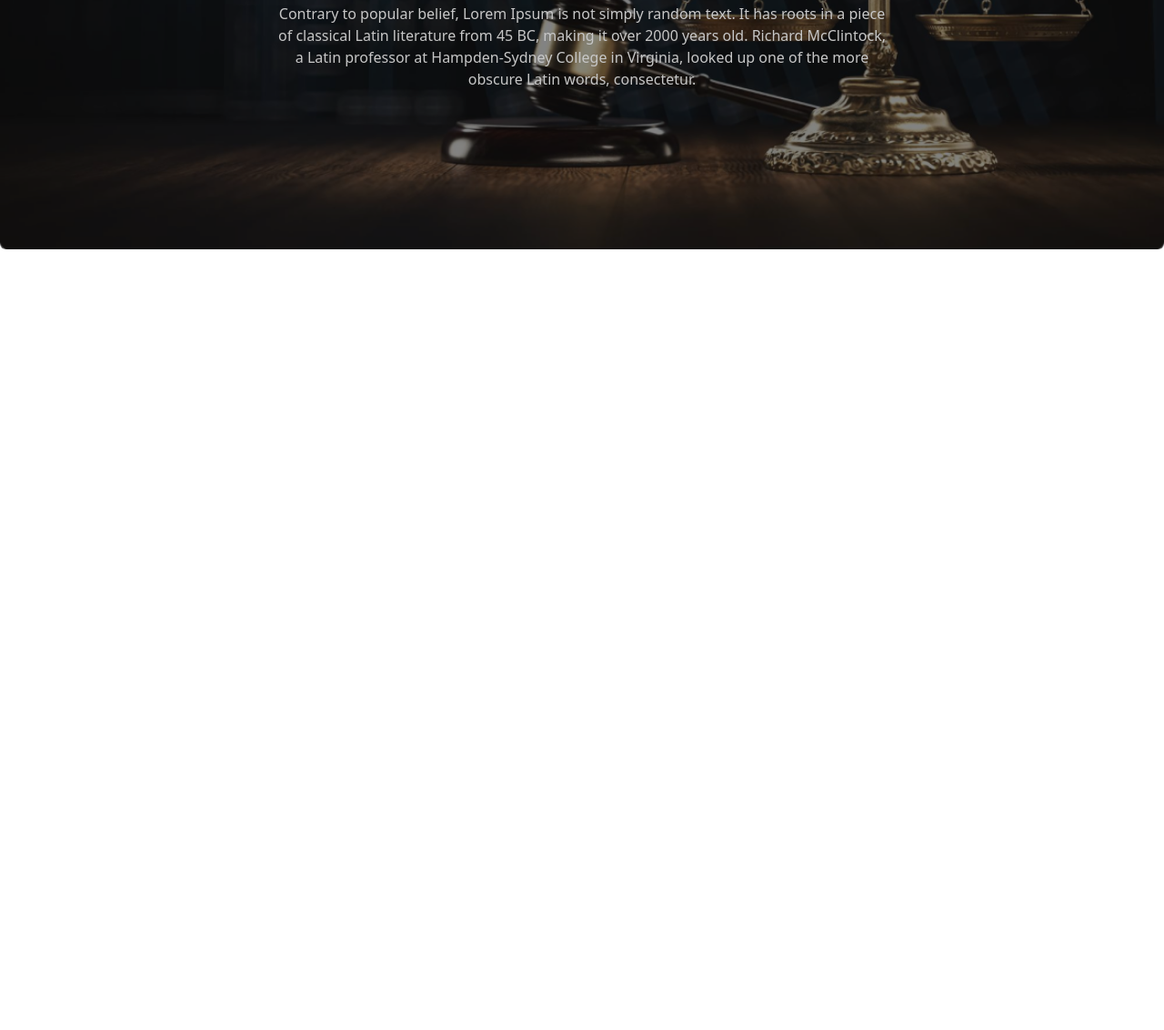
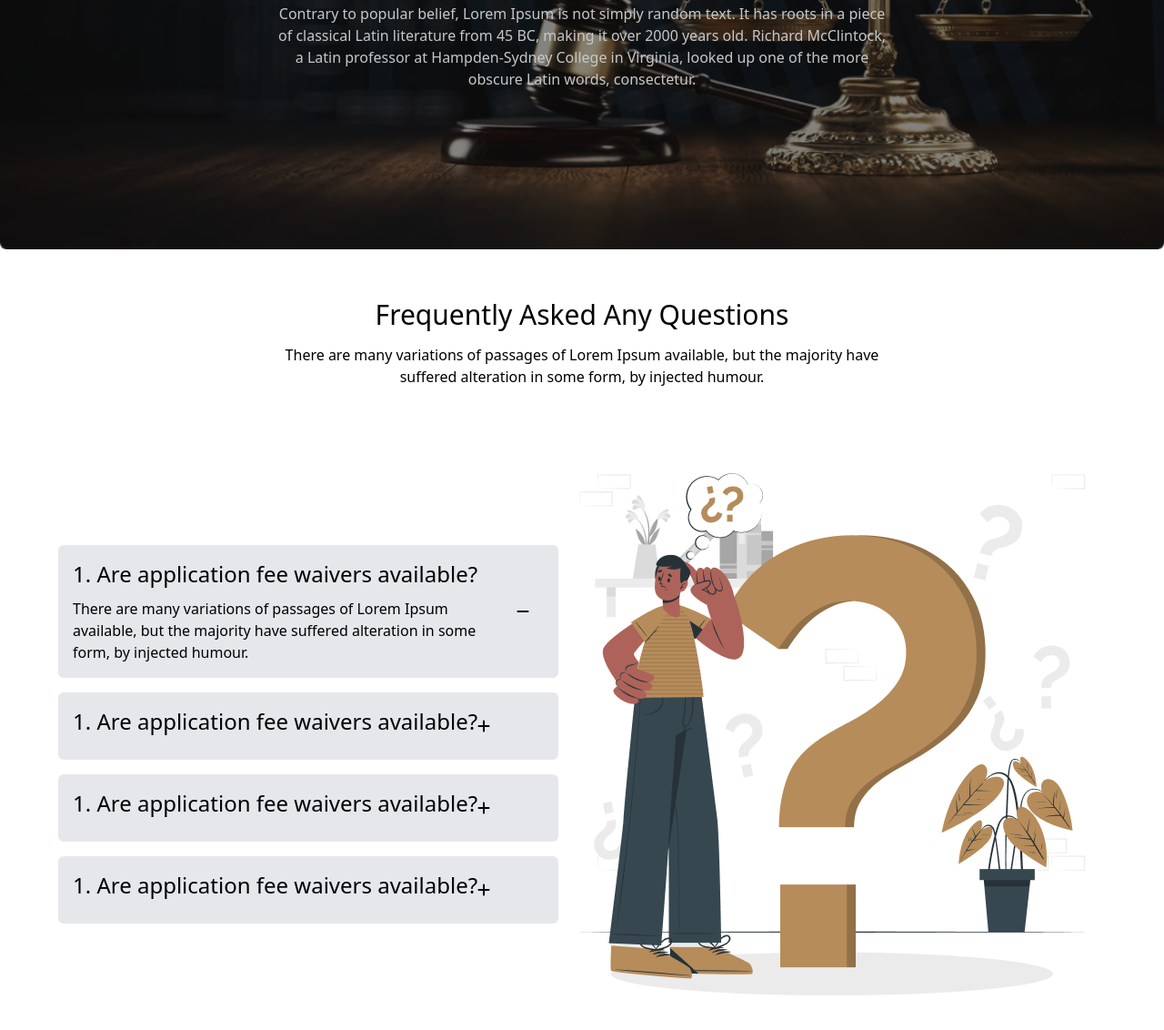
Before and after one commit to mjh-shikder/Legal-solution-website, a plain HTML site: page index.html in a window 1280 px wide. Shown: the part 2147-3279 px from the top of the page at 91% size. Before the commit the page ends 2461 px from the top, so only its background shows below. Drawn offline with nearby package versions, Linux system fonts and the light colour scheme.

Commit message:
FAQ Section Added

```diff
--- a/index.html
+++ b/index.html
@@ -202,7 +202,7 @@
                     majority have <br>
                     suffered alteration in some form, by injected humour.</p>
             </div>
-            <!--  -->
+
             <div class="relative justify-center items-center ">
 
 
@@ -227,10 +227,59 @@
                     src="./images/Rectangle 7.png" alt="">
                 <img class="object-cover w-full z-0 rounded-md " src="./images/banner.png" alt="">
             </div>
-
-
         </section>
 
+        <!-- FAQ Section -->
+        <section class="w-full flex flex-col">
+            <div class="justify-center items-center">
+                <h2 class="text-3xl text-center my-3.5"> Frequently Asked Any Questions</h2>
+                <p class="text-center my-3.5 "> There are many variations of passages of Lorem Ipsum available, but the
+                    majority have <br>
+                    suffered alteration in some form, by injected humour.</p>
+            </div>
+            <section class="flex m-16">
+                <div class="gap-4 flex flex-col max-w-1/2 justify-center">
+                    <div class="bg-gray-200 p-4 rounded-md items-center flex">
+                        <div>
+                            <h3 class="text-2xl mb-2.5">1. Are application fee waivers available?</h3>
+                            <p> There are many variations of passages of Lorem Ipsum
+                                available, but the majority have suffered alteration in some
+                                form, by injected humour. </p>
+                        </div>
+                        <i class="fa-solid fa-minus p-4"></i>
+                    </div>
+                    <!--  -->
+                    <div class="bg-gray-200 p-4 rounded-md flex items-center">
+                        <div>
+                            <h3 class="text-2xl mb-2.5">1. Are application fee waivers available?</h3>
+
+                        </div>
+                        <i class="fa-solid fa-plus"></i>
+                    </div>
+                    <!--  -->
+                    <div class="bg-gray-200 p-4 rounded-md flex items-center">
+                        <div>
+                            <h3 class="text-2xl mb-2.5">1. Are application fee waivers available?</h3>
+
+                        </div>
+                        <i class="fa-solid fa-plus"></i>
+                    </div>
+                    <!--  -->
+                    <div class="bg-gray-200 p-4 rounded-md flex items-center">
+                        <div>
+                            <h3 class="text-2xl mb-2.5">1. Are application fee waivers available?</h3>
+
+                        </div>
+                        <i class="fa-solid fa-plus"></i>
+                    </div>
+                    <!--  -->
+
+                </div>
+
+                <img class="w-fit p-4" src="./images/faq.png" alt="">
+
+            </section>
+        </section>
 
 
     </main>
```
